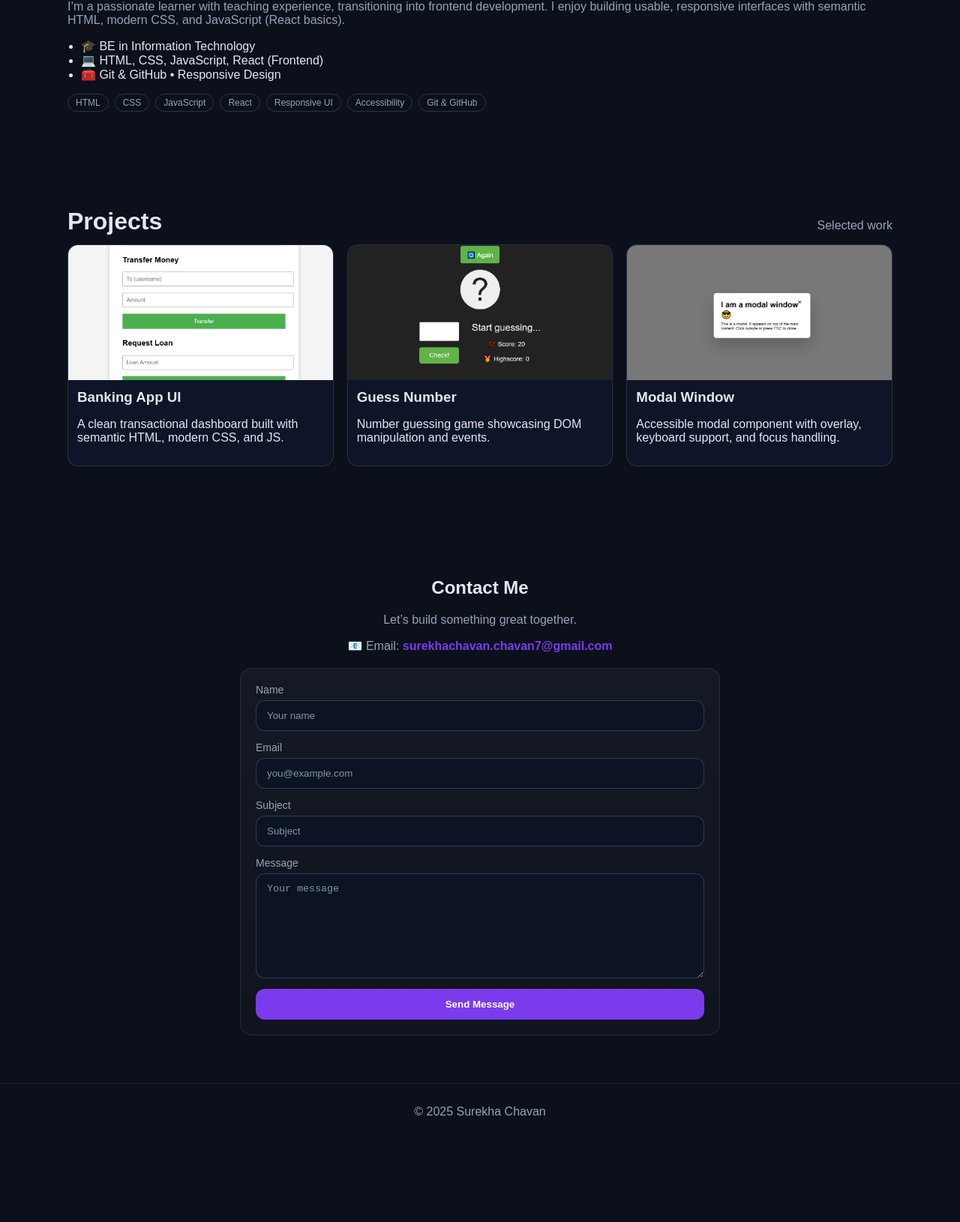
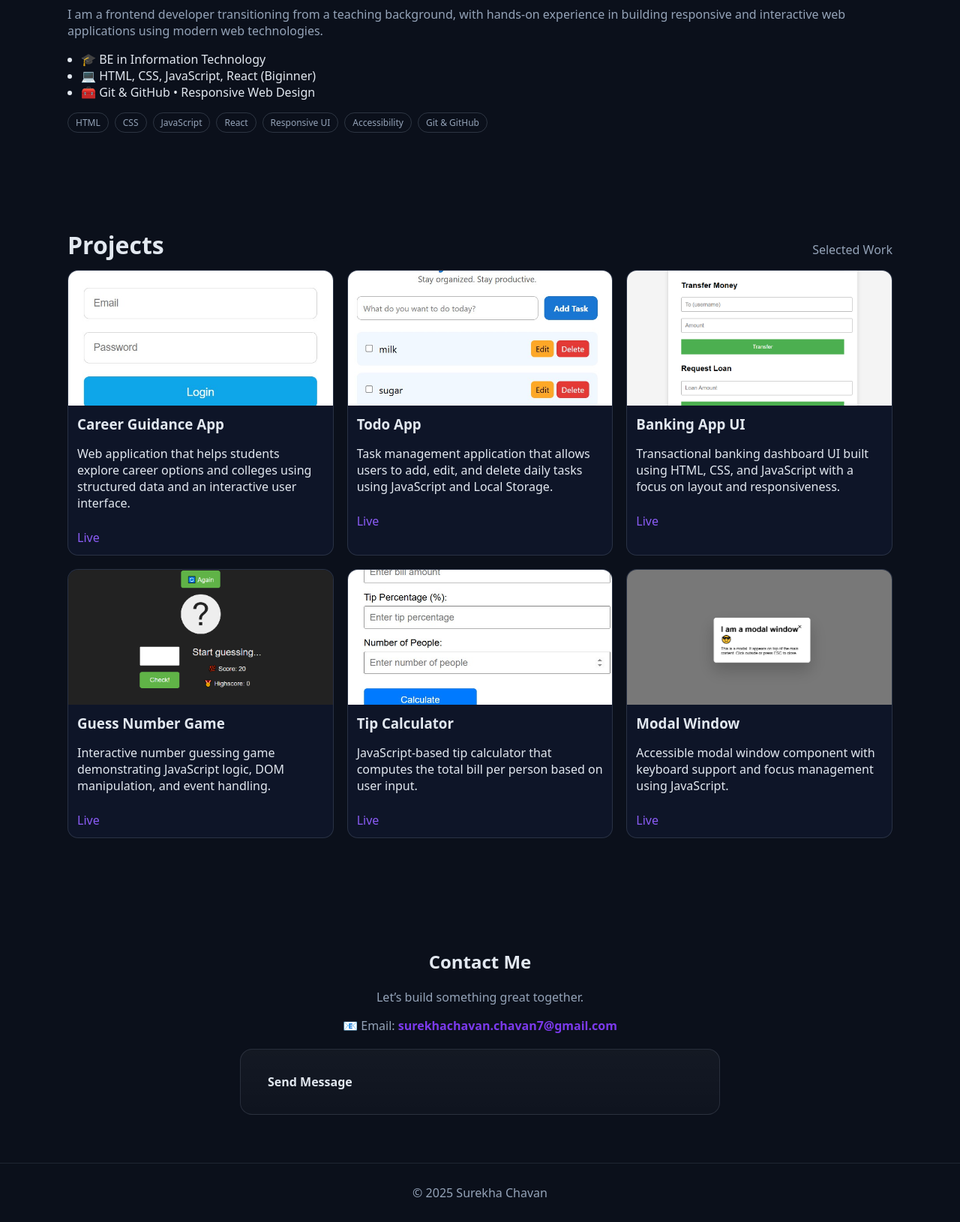
Before and after one commit to surekhachavanchavan7-cyber/SurekhaChavan_PersonalPortfolio, a plain HTML site: page index.html in a window 1280 px wide. Shown: the part 600-2230 px from the top of the page at 75% size. Before the commit the page ends 2120 px from the top, so only its background shows below. Drawn offline with Linux system fonts and the light colour scheme.

Commit message:
finalize portfolio and update contact section

```diff
--- a/index.html
+++ b/index.html
@@ -26,9 +26,9 @@
           <li><a href="#projects" class="navlink">Projects</a></li>
           <li><a href="#contact" class="navlink">Contact</a></li>
           <li>
-            <a href="resume.pdf" class="navlink" target="_blank" rel="noopener"
-              >Resume ⤓</a
-            >
+            <a href="resume.pdf" class="navlink" target="_blank" rel="noopener">
+              Resume ⤓
+            </a>
           </li>
         </ul>
       </div>
@@ -38,14 +38,15 @@
     <main id="home" class="container hero">
       <div class="hero-copy">
         <h1>
-          Hi, I'm Surekha 👋<br />I build clean, responsive web experiences.
+          Hi, I'm Surekha 👋<br />
+          I build clean, responsive web experiences.
         </h1>
         <p class="muted">
-          Teacher-turned-developer focusing on modern, accessible frontends.
-          Explore my work and feel free to get in touch.
+          Frontend Developer with a teaching background, focused on building
+          accessible and user-friendly web interfaces.
         </p>
         <div class="cta">
-          <a class="btn" href="#projects">View Project</a>
+          <a class="btn" href="#projects">View Projects</a>
           <a
             class="btn secondary"
             href="resume.pdf"
@@ -71,14 +72,14 @@
         <p>Education • Experience • Skills</p>
       </div>
       <p class="muted">
-        I’m a passionate learner with teaching experience, transitioning into
-        frontend development. I enjoy building usable, responsive interfaces
-        with semantic HTML, modern CSS, and JavaScript (React basics).
+        I am a frontend developer transitioning from a teaching background, with
+        hands-on experience in building responsive and interactive web
+        applications using modern web technologies.
       </p>
       <ul class="bullets">
         <li>🎓 BE in Information Technology</li>
-        <li>💻 HTML, CSS, JavaScript, React (Frontend)</li>
-        <li>🧰 Git & GitHub • Responsive Design</li>
+        <li>💻 HTML, CSS, JavaScript, React (Biginner)</li>
+        <li>🧰 Git & GitHub • Responsive Web Design</li>
       </ul>
       <div class="skills">
         <span class="chip">HTML</span>
@@ -95,42 +96,127 @@
     <section id="projects" class="container">
       <div class="section-head">
         <h2>Projects</h2>
-        <p>Selected work</p>
+        <p>Selected Work</p>
       </div>
+
       <div class="grid">
+        <!-- Career Guidance App -->
+        <article class="project">
+          <img
+            src="assets/career guidance.jpg"
+            alt="Screenshot of Career Guidance App"
+          />
+          <div class="content">
+            <h3>Career Guidance App</h3>
+            <p>
+              Web application that helps students explore career options and
+              colleges using structured data and an interactive user interface.
+            </p>
+            <a
+              href="https://surekhachavanchavan7-cyber.github.io/career-guidance/index.html"
+              target="_blank"
+              class="live-link"
+              >Live</a
+            >
+          </div>
+        </article>
+
+        <!-- Todo App -->
+        <article class="project">
+          <img src="assets/todo app.jpg" alt="Screenshot of Todo App" />
+          <div class="content">
+            <h3>Todo App</h3>
+            <p>
+              Task management application that allows users to add, edit, and
+              delete daily tasks using JavaScript and Local Storage.
+            </p>
+            <a
+              href="https://surekhachavanchavan7-cyber.github.io/todo-app-surekha/"
+              target="_blank"
+              class="live-link"
+              >Live</a
+            >
+          </div>
+        </article>
+
+        <!-- Banking App -->
         <article class="project">
           <img src="assets/bankist.jpg" alt="Screenshot of Banking App UI" />
           <div class="content">
             <h3>Banking App UI</h3>
             <p>
-              A clean transactional dashboard built with semantic HTML, modern
-              CSS, and JS.
+              Transactional banking dashboard UI built using HTML, CSS, and
+              JavaScript with a focus on layout and responsiveness.
             </p>
+            <a
+              href="https://surekhachavanchavan7-cyber.github.io/Bankist-app/"
+              target="_blank"
+              class="live-link"
+              >Live</a
+            >
           </div>
         </article>
 
+        <!-- Guess Number -->
         <article class="project">
           <img
             src="assets/guess-number.jpg"
             alt="Screenshot of Guess Number game"
           />
           <div class="content">
-            <h3>Guess Number</h3>
-            <p>Number guessing game showcasing DOM manipulation and events.</p>
+            <h3>Guess Number Game</h3>
+            <p>
+              Interactive number guessing game demonstrating JavaScript logic,
+              DOM manipulation, and event handling.
+            </p>
+            <a
+              href="https://surekhachavanchavan7-cyber.github.io/Guess-Number/"
+              target="_blank"
+              class="live-link"
+              >Live</a
+            >
           </div>
         </article>
 
+        <!-- Tip Calculator -->
+        <article class="project">
+          <img
+            src="assets/tip calculator.jpg"
+            alt="Screenshot of Tip Calculator"
+          />
+          <div class="content">
+            <h3>Tip Calculator</h3>
+            <p>
+              JavaScript-based tip calculator that computes the total bill per
+              person based on user input.
+            </p>
+            <a
+              href="https://surekhachavanchavan7-cyber.github.io/Tip-Calculator/"
+              target="_blank"
+              class="live-link"
+              >Live</a
+            >
+          </div>
+        </article>
+
+        <!-- Modal Window -->
         <article class="project">
           <img
             src="assets/modal-window.jpg"
-            alt="Screenshot of modal window component"
+            alt="Screenshot of Modal Window component"
           />
           <div class="content">
             <h3>Modal Window</h3>
             <p>
-              Accessible modal component with overlay, keyboard support, and
-              focus handling.
+              Accessible modal window component with keyboard support and focus
+              management using JavaScript.
             </p>
+            <a
+              href="https://surekhachavanchavan7-cyber.github.io/Modal-Window/"
+              target="_blank"
+              class="live-link"
+              >Live</a
+            >
           </div>
         </article>
       </div>
@@ -142,6 +228,7 @@
         <h2>Contact Me</h2>
         <p class="muted">Let’s build something great together.</p>
       </div>
+
       <p class="muted center">
         📧 Email:
         <a href="mailto:surekhachavan.chavan7@gmail.com"
@@ -152,61 +239,15 @@
       <div class="contact-wrap">
         <div class="contact-card">
           <form id="contactForm" novalidate>
-            <div class="form-row">
-              <label for="name">Name</label>
-              <input
-                id="name"
-                name="name"
-                type="text"
-                placeholder="Your name"
-                required
-              />
-              <div id="err-name" class="error">Please enter your name.</div>
-            </div>
+            <a
+              href="https://mail.google.com/mail/?view=cm&fs=1&to=surekhachavan.chavan7@gmail.com"
+              target="_blank"
+              class="btn-primary"
+            >
+              Send Message
+            </a>
 
-            <div class="form-row">
-              <label for="email">Email</label>
-              <input
-                id="email"
-                name="email"
-                type="email"
-                placeholder="you@example.com"
-                required
-              />
-              <div id="err-email" class="error">
-                Please enter a valid email.
-              </div>
-            </div>
-
-            <div class="form-row">
-              <label for="subject">Subject</label>
-              <input
-                id="subject"
-                name="subject"
-                type="text"
-                placeholder="Subject"
-                required
-              />
-              <div id="err-subject" class="error">Please enter a subject.</div>
-            </div>
-
-            <div class="form-row">
-              <label for="message">Message</label>
-              <textarea
-                id="message"
-                name="message"
-                placeholder="Your message"
-                required
-              ></textarea>
-              <div id="err-message" class="error">
-                Please enter a message (10+ characters).
-              </div>
-            </div>
-
-            <button class="btn btn-primary" type="submit">Send Message</button>
-            <div class="success" id="success" role="status" aria-live="polite">
-              Thank you! (Demo only — validation passed.)
-            </div>
+            <div class="success" id="success">Thank you! (Demo only)</div>
           </form>
         </div>
       </div>
@@ -217,7 +258,7 @@
       <div class="container">© <span id="year"></span> Surekha Chavan</div>
     </footer>
 
-    <a id="topBtn" class="btn" href="#home" aria-label="Back to top">↑ Top</a>
+    <a id="topBtn" class="btn" href="#home">↑ Top</a>
 
     <script src="script.js"></script>
   </body>
--- a/script.js
+++ b/script.js
@@ -1,71 +1,110 @@
-// Year
-document.getElementById("year").textContent = new Date().getFullYear();
+// =======================
+// Footer Year
+// =======================
+const yearEl = document.getElementById("year");
+if (yearEl) {
+  yearEl.textContent = new Date().getFullYear();
+}
 
-// Mobile menu
+// =======================
+// Mobile Menu Toggle
+// =======================
 const burger = document.getElementById("burger");
 const menu = document.getElementById("menu");
+
+if (burger && menu) {
   burger.addEventListener("click", () => {
-  const open = menu.classList.toggle("open");
-  burger.setAttribute("aria-expanded", open ? "true" : "false");
+    const isOpen = menu.classList.toggle("open");
+    burger.setAttribute("aria-expanded", isOpen ? "true" : "false");
   });
-document
-  .querySelectorAll("#menu a")
-  .forEach((a) =>
-    a.addEventListener("click", () => menu.classList.remove("open"))
+
+  // Close menu on link click (mobile)
+  document.querySelectorAll("#menu a").forEach((link) => {
+    link.addEventListener("click", () => menu.classList.remove("open"));
+  });
+}
+
+// =======================
+// Active Navigation Highlight
+// =======================
+const sections = document.querySelectorAll("main[id], section[id]");
+const navLinks = document.querySelectorAll(".navlink");
+
+if (sections.length && navLinks.length) {
+  const observer = new IntersectionObserver(
+    (entries) => {
+      entries.forEach((entry) => {
+        if (entry.isIntersecting) {
+          const currentId = entry.target.id;
+          navLinks.forEach((link) => {
+            link.classList.toggle(
+              "active",
+              link.getAttribute("href") === `#${currentId}`
             );
-
-// Active nav highlight
-const sections = document.querySelectorAll("main[id], section[id]");
-const links = document.querySelectorAll(".navlink");
-const io = new IntersectionObserver(
-  (entries) => {
-    entries.forEach((e) => {
-      if (e.isIntersecting) {
-        const id = e.target.id;
-        links.forEach((l) =>
-          l.classList.toggle("active", l.getAttribute("href") === `#${id}`)
-        );
+          });
         }
       });
     },
     { threshold: 0.6 }
   );
-sections.forEach((s) => io.observe(s));
 
-// Back-to-top button
+  sections.forEach((section) => observer.observe(section));
+}
+
+// =======================
+// Back to Top Button
+// =======================
 const topBtn = document.getElementById("topBtn");
+
+if (topBtn) {
   window.addEventListener("scroll", () => {
     topBtn.classList.toggle("show", window.scrollY > 700);
   });
+}
 
-// Contact form validation (demo only)
+// =======================
+// Contact Form Validation (Demo Only)
+// =======================
 const form = document.getElementById("contactForm");
-const success = document.getElementById("success");
+const successMsg = document.getElementById("success");
 
-const show = (id, on) =>
-  (document.getElementById(id).style.display = on ? "block" : "none");
-const emailOk = (v) => /^[^\s@]+@[^\s@]+\.[^\s@]{2,}$/.test(v);
+// Utility functions
+const showError = (id, show) => {
+  const el = document.getElementById(id);
+  if (el) el.style.display = show ? "block" : "none";
+};
 
+const isValidEmail = (value) => /^[^\s@]+@[^\s@]+\.[^\s@]{2,}$/.test(value);
+
+if (form) {
   form.addEventListener("submit", (e) => {
     e.preventDefault();
+
     const name = form.name.value.trim();
     const email = form.email.value.trim();
     const subject = form.subject.value.trim();
     const message = form.message.value.trim();
 
-  let ok = true;
-  show("err-name", name === "");
-  if (name === "") ok = false;
-  show("err-email", !emailOk(email));
-  if (!emailOk(email)) ok = false;
-  show("err-subject", subject === "");
-  if (subject === "") ok = false;
-  show("err-message", message.length < 10);
-  if (message.length < 10) ok = false;
+    let isValid = true;
 
-  if (ok) {
-    success.style.display = "block";
+    showError("err-name", name === "");
+    if (name === "") isValid = false;
+
+    showError("err-email", !isValidEmail(email));
+    if (!isValidEmail(email)) isValid = false;
+
+    showError("err-subject", subject === "");
+    if (subject === "") isValid = false;
+
+    showError("err-message", message.length < 10);
+    if (message.length < 10) isValid = false;
+
+    if (isValid) {
+      if (successMsg) {
+        successMsg.style.display = "block";
+        setTimeout(() => (successMsg.style.display = "none"), 3000);
+      }
       form.reset();
-    setTimeout(() => (success.style.display = "none"), 3000);
     }
   });
+}
--- a/style.css
+++ b/style.css
@@ -7,30 +7,38 @@
   --brand: #7c3aed;
   --ring: rgba(124, 58, 237, 0.35);
 }
+
 * {
   box-sizing: border-box;
 }
+
 html {
   scroll-behavior: smooth;
 }
+
 body {
   margin: 0;
-  font-family: Arial, system-ui, -apple-system, Segoe UI, Roboto;
+  font-family: system-ui, -apple-system, Segoe UI, Roboto, Arial;
   color: var(--text);
   background: var(--bg);
+  -webkit-font-smoothing: antialiased;
 }
+
 img {
   display: block;
   max-width: 100%;
 }
+
 a {
   color: inherit;
   text-decoration: none;
 }
+
 .container {
   width: min(1100px, 92%);
   margin-inline: auto;
 }
+
 .muted {
   color: var(--muted);
 }
@@ -44,19 +52,23 @@ header {
   backdrop-filter: blur(8px);
   border-bottom: 1px solid rgba(148, 163, 184, 0.15);
 }
+
 .nav {
   display: flex;
   align-items: center;
   justify-content: space-between;
   padding: 12px 0;
 }
+
 .brand {
   font-weight: 800;
   letter-spacing: 0.4px;
 }
+
 .brand b {
   color: var(--brand);
 }
+
 #menu {
   list-style: none;
   display: flex;
@@ -64,17 +76,22 @@ header {
   margin: 0;
   padding: 0;
 }
+
 #menu a {
   padding: 8px 10px;
   border-radius: 10px;
+  transition: background 0.25s ease;
 }
+
 #menu a:hover {
   background: rgba(124, 58, 237, 0.14);
 }
+
 .navlink.active {
   background: var(--brand);
   color: #fff;
 }
+
 .burger {
   display: none;
   background: none;
@@ -83,10 +100,12 @@ header {
   font-size: 22px;
   cursor: pointer;
 }
+
 @media (max-width: 780px) {
   .burger {
     display: block;
   }
+
   #menu {
     position: fixed;
     inset: 60px 16px auto 16px;
@@ -97,6 +116,7 @@ header {
     background: var(--panel);
     border: 1px solid rgba(148, 163, 184, 0.2);
   }
+
   #menu.open {
     display: flex;
   }
@@ -110,20 +130,24 @@ header {
   align-items: center;
   padding: 54px 0;
 }
+
 .hero h1 {
   font-size: clamp(28px, 4vw, 42px);
   line-height: 1.15;
   margin: 0.2em 0;
 }
+
 .hero p {
   color: var(--muted);
 }
+
 .cta {
   display: flex;
   gap: 12px;
   flex-wrap: wrap;
   margin-top: 12px;
 }
+
 .btn {
   background: var(--brand);
   color: #fff;
@@ -132,16 +156,20 @@ header {
   border-radius: 10px;
   font-weight: 600;
   cursor: pointer;
+  transition: transform 0.2s ease, filter 0.2s ease;
 }
+
 .btn.secondary {
   background: transparent;
   color: var(--text);
   border-color: rgba(148, 163, 184, 0.35);
 }
+
 .btn:hover {
   filter: brightness(1.05);
   transform: translateY(-1px);
 }
+
 .card {
   background: linear-gradient(
     180deg,
@@ -152,10 +180,12 @@ header {
   border-radius: 16px;
   padding: 24px;
 }
+
 .hero-photo {
   display: grid;
   place-items: center;
 }
+
 .avatar {
   width: 220px;
   height: 280px;
@@ -164,11 +194,13 @@ header {
   border: 2px solid rgba(148, 163, 184, 0.3);
   box-shadow: 0 4px 20px rgba(0, 0, 0, 0.3);
 }
+
 @media (max-width: 980px) {
   .hero {
     grid-template-columns: 1fr;
   }
 }
+
 @media (max-width: 768px) {
   .avatar {
     width: 160px;
@@ -181,29 +213,35 @@ section {
   padding: 64px 0;
   scroll-margin-top: 84px;
 }
+
 .section-head {
   display: flex;
   align-items: baseline;
   justify-content: space-between;
   margin-bottom: 12px;
 }
+
 .section-head h2 {
   margin: 0;
   font-size: clamp(22px, 3vw, 32px);
 }
+
 .section-head p {
   margin: 0;
   color: var(--muted);
 }
+
 .about .bullets {
   padding-left: 18px;
 }
+
 .skills {
   display: flex;
   gap: 8px;
   flex-wrap: wrap;
   margin-top: 10px;
 }
+
 .chip {
   padding: 4px 10px;
   border-radius: 999px;
@@ -218,32 +256,55 @@ section {
   grid-template-columns: repeat(3, 1fr);
   gap: 18px;
 }
+
 @media (max-width: 980px) {
   .grid {
     grid-template-columns: repeat(2, 1fr);
   }
 }
+
 @media (max-width: 600px) {
   .grid {
     grid-template-columns: 1fr;
   }
 }
+
 .project {
   border: 1px solid rgba(148, 163, 184, 0.2);
   border-radius: 14px;
   overflow: hidden;
   background: #0e1528;
+  transition: transform 0.25s ease, box-shadow 0.25s ease;
 }
+
+.project:hover {
+  transform: translateY(-4px);
+  box-shadow: 0 10px 30px rgba(0, 0, 0, 0.35);
+}
+
 .project img {
   height: 180px;
   width: 100%;
   object-fit: cover;
 }
+
 .project .content {
   padding: 12px;
 }
+
 .project h3 {
   margin: 0 0 6px 0;
+}
+
+.live-link {
+  display: inline-block;
+  margin-top: 8px;
+  color: #8b5cf6;
+  font-weight: 500;
+}
+
+.live-link:hover {
+  text-decoration: underline;
 }
 
 /* Contact */
@@ -251,23 +312,22 @@ section {
   text-align: center;
   margin-bottom: 20px;
 }
+
 .center a {
   color: #7c3aed;
-  text-decoration: none;
   font-weight: 600;
-}
-.center a:hover {
-  text-decoration: underline;
 }
 
 .contact-head {
   text-align: center;
   margin-bottom: 8px;
 }
+
 .contact-wrap {
   display: grid;
   place-items: center;
 }
+
 .contact-card {
   width: 100%;
   max-width: 640px;
@@ -280,18 +340,12 @@ section {
   border-radius: 16px;
   padding: 20px;
 }
+
 #contactForm {
   display: grid;
   gap: 14px;
 }
-.form-row {
-  display: grid;
-  gap: 6px;
-}
-.form-row label {
-  font-size: 14px;
-  color: var(--muted);
-}
+
 #contactForm input,
 #contactForm textarea {
   width: 100%;
@@ -302,43 +356,30 @@ section {
   color: var(--text);
   outline: none;
 }
-#contactForm input::placeholder,
-#contactForm textarea::placeholder {
-  color: #8894a6;
-}
+
 #contactForm input:focus,
 #contactForm textarea:focus {
   border-color: var(--brand);
   box-shadow: 0 0 0 3px var(--ring);
 }
+
 #contactForm textarea {
   min-height: 140px;
   resize: vertical;
 }
+
 .btn-primary {
   width: 100%;
-  border: 1px solid rgba(124, 58, 237, 0.5);
   border-radius: 12px;
   font-weight: 700;
   padding: 12px 16px;
 }
-@media (min-width: 640px) {
-  .btn-primary {
-    width: auto;
-    align-self: start;
-  }
-}
-.error {
-  display: none;
-  color: #fecaca;
-  font-size: 13px;
-}
+
 .success {
   display: none;
   margin-top: 6px;
   background: #052e1a;
   color: #86efac;
-  border: 1px solid #14532d;
   border-radius: 10px;
   padding: 10px;
 }
@@ -350,15 +391,18 @@ footer {
   text-align: center;
   border-top: 1px solid rgba(148, 163, 184, 0.15);
 }
+
 #topBtn {
   position: fixed;
   right: 16px;
   bottom: 20px;
   opacity: 0;
   pointer-events: none;
-  transition: 0.25s;
+  transition: opacity 0.3s ease, transform 0.3s ease;
 }
+
 #topBtn.show {
   opacity: 1;
   pointer-events: auto;
+  transform: translateY(-4px);
 }
```
Also changed, not shown: assets/career guidance.jpg (added), assets/tip calculator.jpg (added), assets/todo app.jpg (added), 1 other file. Lines whose indentation alone changed are shown as unchanged.
